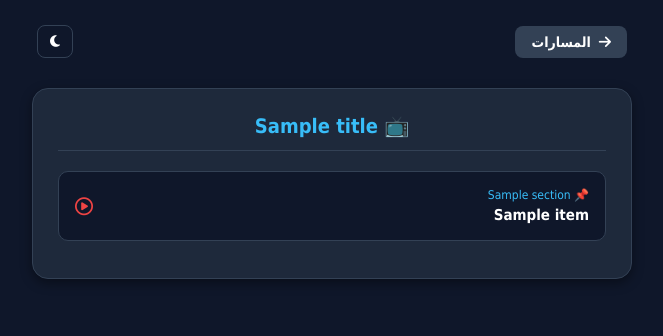
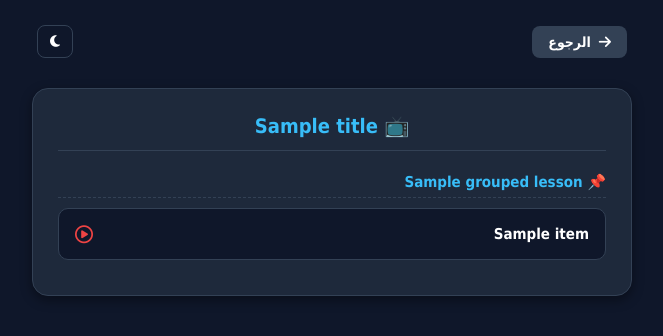
Before and after one commit to mm01110388238-lab/bac-medo-app-, a Flask app: template templates/lessons.html in a window 1280 px wide. Shown: the top 336 px of the page, without its empty margins (308-971 px from the left). Run offline with Flask 3, Linux system fonts and the light colour scheme; the template is opened without the code that fills it: most values are stand-ins (such as "Sample title", 1, 10 or a date in 2020).

Commit message:
Update lessons.html

```diff
--- a/templates/lessons.html
+++ b/templates/lessons.html
@@ -48,6 +48,15 @@
 
         h1 { color: var(--accent-color); text-align: center; font-size: 20px; border-bottom: 1px solid var(--border-color); padding-bottom: 12px; margin-bottom: 20px; }
 
+        .section-header {
+            color: var(--accent-color);
+            font-weight: bold;
+            margin: 22px 0 10px 0;
+            font-size: 15px;
+            border-bottom: 1px dashed var(--border-color);
+            padding-bottom: 6px;
+        }
+
         .btn-item {
             display: flex;
             align-items: center;
@@ -55,7 +64,7 @@
             background: var(--item-bg);
             color: var(--text-color);
             padding: 16px;
-            margin: 12px 0;
+            margin: 10px 0;
             border-radius: 10px;
             text-decoration: none;
             font-weight: bold;
@@ -96,13 +105,26 @@
 <body>
 
     <div class="top-navbar">
-        <a href="/tracks" class="btn-back"><i class="fa-solid fa-arrow-right"></i> المسارات</a>
+        <a href="{{ back_url or '/tracks' }}" class="btn-back"><i class="fa-solid fa-arrow-right"></i> الرجوع</a>
         <button class="theme-toggle-btn" onclick="toggleTheme()"><i class="fa-solid fa-moon" id="theme-icon"></i></button>
     </div>
 
     <div class="container">
         <h1>📺 {{ title }}</h1>
-        {% if items %}
+
+        {% if grouped_lessons %}
+            {% for section_name, lesson_list in grouped_lessons.items() %}
+                <div class="section-header">📌 {{ section_name }}</div>
+                {% for item in lesson_list %}
+                    <a href="{{ item.link }}" target="_blank" class="btn-item">
+                        <div class="lesson-info">
+                            <span>{{ item.title }}</span>
+                        </div>
+                        <i class="fa-circle-play fa-regular play-icon"></i>
+                    </a>
+                {% endfor %}
+            {% endfor %}
+        {% elif items %}
             {% for item in items %}
                 <a href="{{ item.link }}" target="_blank" class="btn-item">
                     <div class="lesson-info">
@@ -115,7 +137,7 @@
                 </a>
             {% endfor %}
         {% else %}
-            <p class="empty-msg">لا توجد شروحات مضافة لهذا المسار حالياً.</p>
+            <p class="empty-msg">لا توجد شروحات مضافة حالياً.</p>
         {% endif %}
     </div>
 
```
